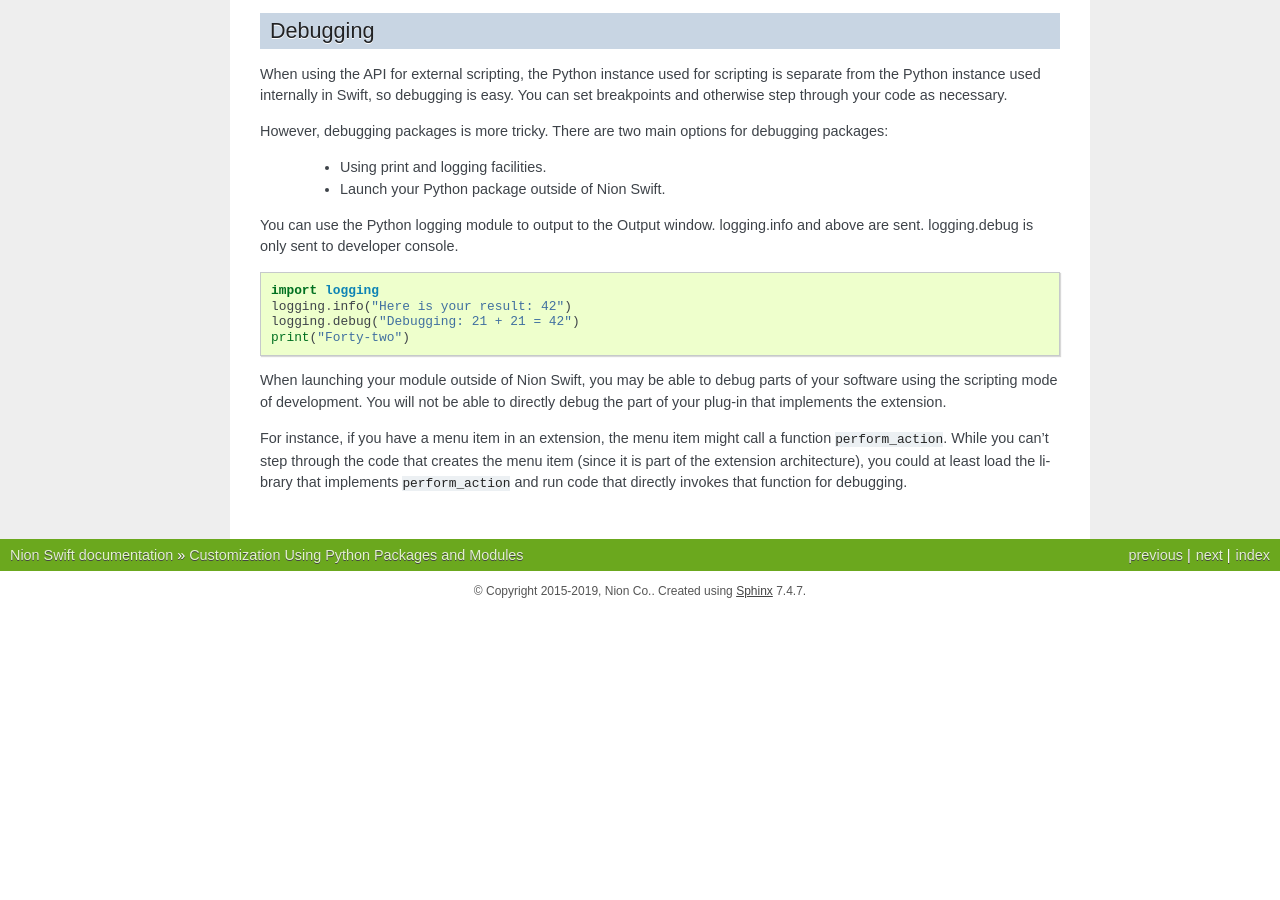
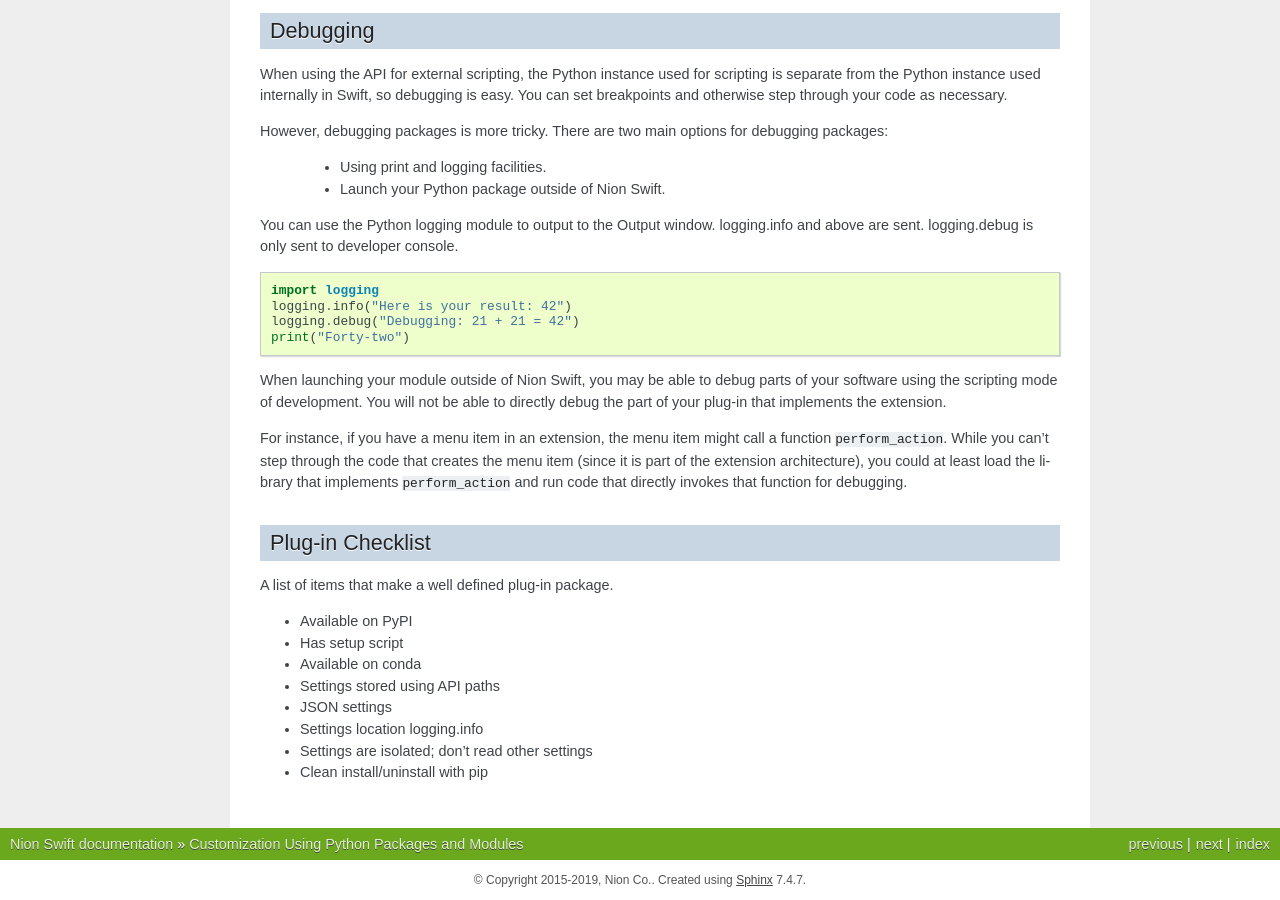
Before and after one commit to nion-software/nionswift, a Sphinx documentation site: the page built from docs/api/plugins.rst, in a window 1280 px wide and 900 px high, scrolled down 2444 px. Built offline with Sphinx 7.4.7, drawn with Linux system fonts in a browser that asks for light colours; before the commit the page ends 3055 px from its top, so only the background shows below that.

Commit message:
Add some notes about well defined plug-ins.

```diff
--- a/docs/api/plugins.rst
+++ b/docs/api/plugins.rst
@@ -144,3 +144,16 @@ For instance, if you have a menu item in an extension, the menu item might call
 can't step through the code that creates the menu item (since it is part of the extension architecture), you could at
 least load the library that implements ``perform_action`` and run code that directly invokes that function for
 debugging.
+
+Plug-in Checklist
+-----------------
+A list of items that make a well defined plug-in package.
+
+- Available on PyPI
+- Has setup script
+- Available on conda
+- Settings stored using API paths
+- JSON settings
+- Settings location logging.info
+- Settings are isolated; don't read other settings
+- Clean install/uninstall with pip
```
